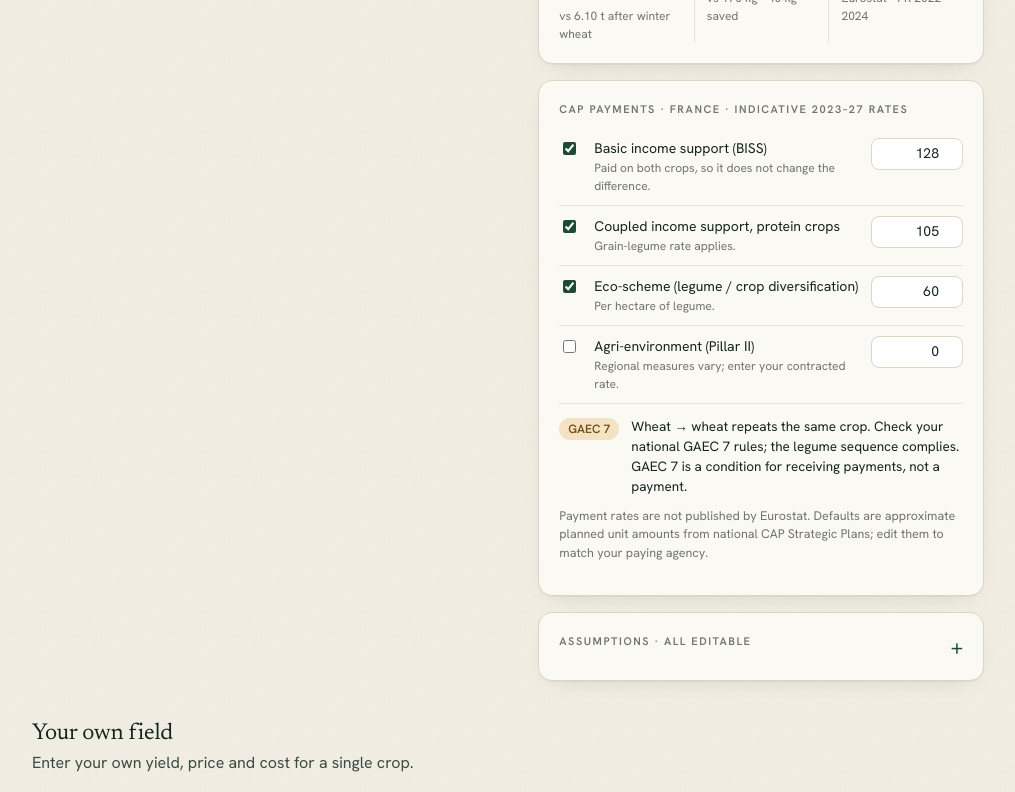
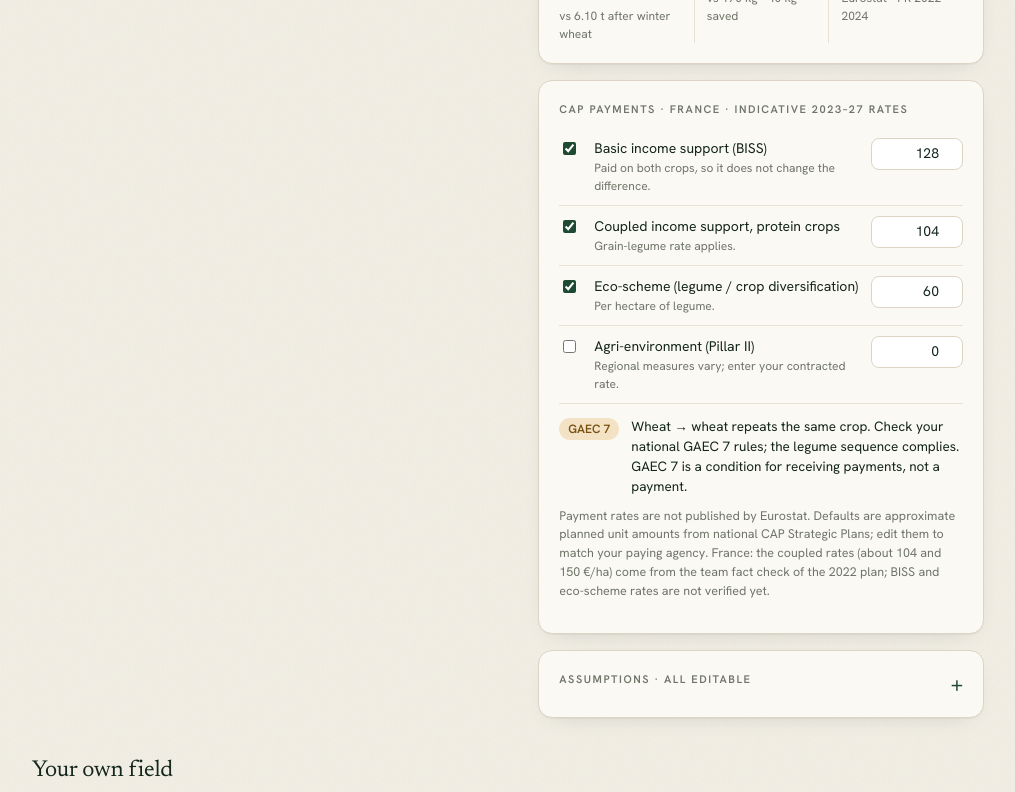
Before and after one commit to st3fansrb/Share-a-Bean, a Next.js app: page /calculator in a window 1280 px wide. Shown: the part 1206-1998 px from the top of the page, without its empty margins (256-1271 px from the left). Built offline with nearby package versions, Linux system fonts and the light colour scheme.

Commit message:
Align France coupled protein rate with the fact check (104 EUR/ha) and flag unverified rates
Co-Authored-By: Claude Sonnet 5.5 <noreply@anthropic.com>
Claude-Session: https://claude.ai/code/session_01T5zMCUs4PwLw7L644TH66w

```diff
--- a/app/calculator/RegionalCalculator.tsx
+++ b/app/calculator/RegionalCalculator.tsx
@@ -226,7 +226,7 @@ export default function RegionalCalculator() {
                 {" "}GAEC 7 is a condition for receiving payments, not a payment.
               </span>
             </div>
-            <p className="note">Payment rates are not published by Eurostat. Defaults are approximate planned unit amounts from national CAP Strategic Plans; edit them to match your paying agency.</p>
+            <p className="note">Payment rates are not published by Eurostat. Defaults are approximate planned unit amounts from national CAP Strategic Plans; edit them to match your paying agency.{cc === "FR" && " France: the coupled rates (about 104 and 150 €/ha) come from the team fact check of the 2022 plan; BISS and eco-scheme rates are not verified yet."}</p>
           </section>
 
           <details className="card rc-sec" open={!!st.openA} onToggle={(e) => { const o = (e.currentTarget as HTMLDetailsElement).open; if (o !== !!st.openA) set({ openA: o }); }}>
--- a/lib/regional-calc.ts
+++ b/lib/regional-calc.ts
@@ -46,7 +46,7 @@ export const CAP: Record<string, CapRates> = {
   AT: { biss: 210, cg: 0, cf: 0, eco: 0 }, BE: { biss: 160, cg: 100, cf: 100, eco: 50 }, BG: { biss: 107, cg: 140, cf: 90, eco: 40 },
   CY: { biss: 147, cg: 0, cf: 0, eco: 0 }, CZ: { biss: 150, cg: 150, cf: 0, eco: 0 }, DE: { biss: 156, cg: 0, cf: 0, eco: 45 },
   DK: { biss: 197, cg: 0, cf: 0, eco: 0 }, EE: { biss: 117, cg: 60, cf: 0, eco: 0 }, EL: { biss: 135, cg: 140, cf: 0, eco: 0 },
-  ES: { biss: 140, cg: 50, cf: 50, eco: 50 }, FI: { biss: 117, cg: 100, cf: 0, eco: 0 }, FR: { biss: 128, cg: 105, cf: 150, eco: 60 },
+  ES: { biss: 140, cg: 50, cf: 50, eco: 50 }, FI: { biss: 117, cg: 100, cf: 0, eco: 0 }, FR: { biss: 128, cg: 104, cf: 150, eco: 60 },
   HR: { biss: 133, cg: 130, cf: 100, eco: 30 }, HU: { biss: 140, cg: 140, cf: 80, eco: 40 }, IE: { biss: 175, cg: 350, cf: 0, eco: 0 },
   IT: { biss: 165, cg: 70, cf: 0, eco: 0 }, LT: { biss: 100, cg: 120, cf: 0, eco: 50 }, LU: { biss: 150, cg: 0, cf: 0, eco: 0 },
   LV: { biss: 95, cg: 100, cf: 0, eco: 30 }, MT: { biss: 200, cg: 0, cf: 0, eco: 0 }, NL: { biss: 210, cg: 0, cf: 0, eco: 0 },
```
Also changed, not shown: 1 other file (tests, documents, lock files or other folders).
